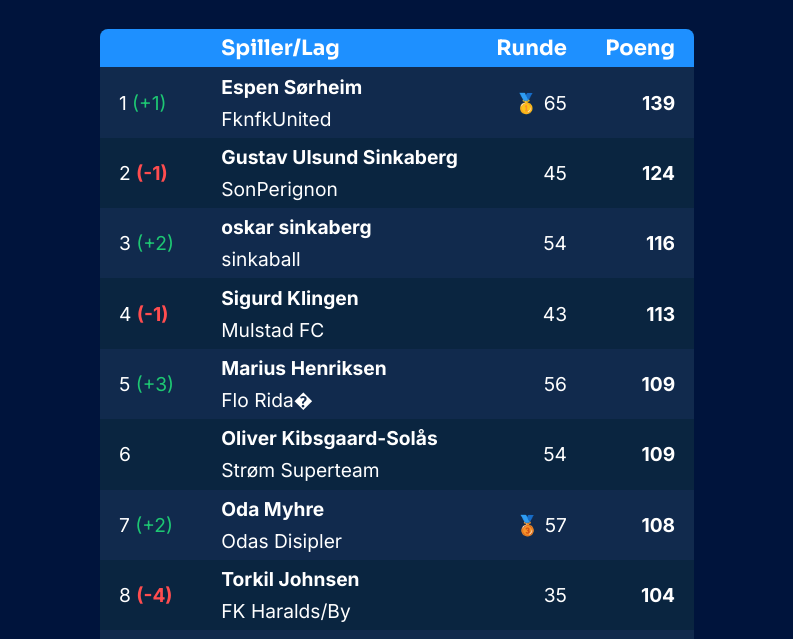
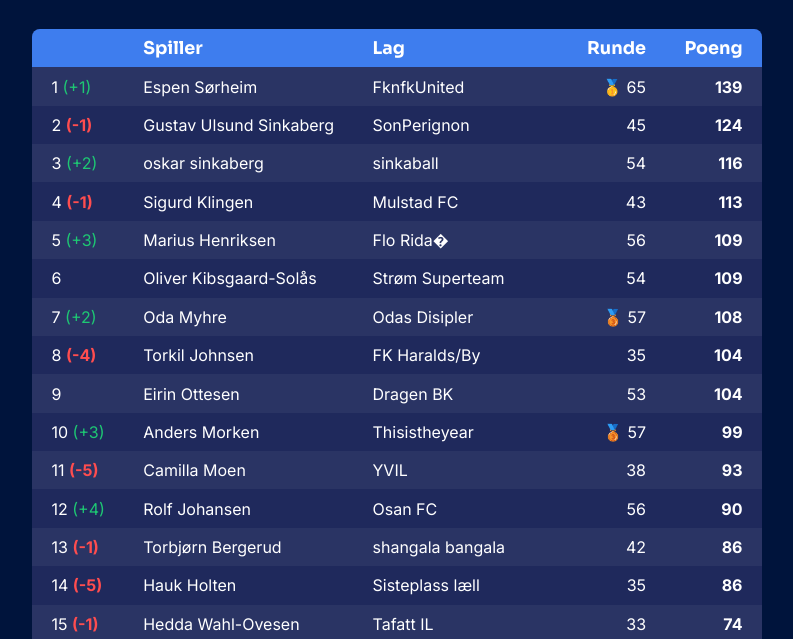
Before and after one commit to torkiljohnsen/live_fpl_league, a plain HTML site: page docs/index.html in a window 1280 px wide. Shown: the part 160-799 px from the top of the page, without its empty margins (243-1036 px from the left). Drawn offline with Linux system fonts and the light colour scheme.

Commit message:
Fix styling and layout

```diff
--- a/docs/index.html
+++ b/docs/index.html
@@ -18,7 +18,8 @@
             <table>
                 <tr>
                     <th class="rank_col"></th>
-                    <th class="player_col">Spiller/Lag</th>
+                    <th class="player_col">Spiller</th>
+                    <th class="entry_col">Lag</th>
                     <th class="round_col">Runde</th>
                     <th class="points_col">Poeng</th>
                 </tr>
@@ -32,7 +33,8 @@
 
 
                         </td>
-                        <td class="player_col"><span class="player_name">Espen Sørheim</span><br>FknfkUnited</td>
+                        <td class="player_col">Espen Sørheim</td>
+                        <td class="entry_col">FknfkUnited</td>
                         <td class="round_col">
                             🥇
                             <span class="round_score_value">65</span>
@@ -49,7 +51,8 @@
 
 
                         </td>
-                        <td class="player_col"><span class="player_name">Gustav Ulsund Sinkaberg</span><br>SonPerignon</td>
+                        <td class="player_col">Gustav Ulsund Sinkaberg</td>
+                        <td class="entry_col">SonPerignon</td>
                         <td class="round_col">
 
                             <span class="round_score_value">45</span>
@@ -66,7 +69,8 @@
 
 
                         </td>
-                        <td class="player_col"><span class="player_name">oskar sinkaberg</span><br>sinkaball</td>
+                        <td class="player_col">oskar sinkaberg</td>
+                        <td class="entry_col">sinkaball</td>
                         <td class="round_col">
 
                             <span class="round_score_value">54</span>
@@ -83,7 +87,8 @@
 
 
                         </td>
-                        <td class="player_col"><span class="player_name">Sigurd Klingen</span><br>Mulstad FC</td>
+                        <td class="player_col">Sigurd Klingen</td>
+                        <td class="entry_col">Mulstad FC</td>
                         <td class="round_col">
 
                             <span class="round_score_value">43</span>
@@ -100,7 +105,8 @@
 
 
                         </td>
-                        <td class="player_col"><span class="player_name">Marius Henriksen</span><br>Flo Rida�</td>
+                        <td class="player_col">Marius Henriksen</td>
+                        <td class="entry_col">Flo Rida�</td>
                         <td class="round_col">
 
                             <span class="round_score_value">56</span>
@@ -113,7 +119,8 @@
                             <span class="rank">6</span>
 
                         </td>
-                        <td class="player_col"><span class="player_name">Oliver Kibsgaard-Solås</span><br>Strøm Superteam</td>
+                        <td class="player_col">Oliver Kibsgaard-Solås</td>
+                        <td class="entry_col">Strøm Superteam</td>
                         <td class="round_col">
 
                             <span class="round_score_value">54</span>
@@ -130,7 +137,8 @@
 
 
                         </td>
-                        <td class="player_col"><span class="player_name">Oda Myhre</span><br>Odas Disipler</td>
+                        <td class="player_col">Oda Myhre</td>
+                        <td class="entry_col">Odas Disipler</td>
                         <td class="round_col">
                             🥉
                             <span class="round_score_value">57</span>
@@ -147,7 +155,8 @@
 
 
                         </td>
-                        <td class="player_col"><span class="player_name">Torkil Johnsen</span><br>FK Haralds/By</td>
+                        <td class="player_col">Torkil Johnsen</td>
+                        <td class="entry_col">FK Haralds/By</td>
                         <td class="round_col">
 
                             <span class="round_score_value">35</span>
@@ -160,7 +169,8 @@
                             <span class="rank">9</span>
 
                         </td>
-                        <td class="player_col"><span class="player_name">Eirin Ottesen</span><br>Dragen BK</td>
+                        <td class="player_col">Eirin Ottesen</td>
+                        <td class="entry_col">Dragen BK</td>
                         <td class="round_col">
 
                             <span class="round_score_value">53</span>
@@ -177,7 +187,8 @@
 
 
                         </td>
-                        <td class="player_col"><span class="player_name">Anders Morken</span><br>Thisistheyear</td>
+                        <td class="player_col">Anders Morken</td>
+                        <td class="entry_col">Thisistheyear</td>
                         <td class="round_col">
                             🥉
                             <span class="round_score_value">57</span>
@@ -194,7 +205,8 @@
 
 
                         </td>
-                        <td class="player_col"><span class="player_name">Camilla Moen</span><br>YVIL</td>
+                        <td class="player_col">Camilla Moen</td>
+                        <td class="entry_col">YVIL</td>
                         <td class="round_col">
 
                             <span class="round_score_value">38</span>
@@ -211,7 +223,8 @@
 
 
                         </td>
-                        <td class="player_col"><span class="player_name">Rolf Johansen</span><br>Osan FC</td>
+                        <td class="player_col">Rolf Johansen</td>
+                        <td class="entry_col">Osan FC</td>
                         <td class="round_col">
 
                             <span class="round_score_value">56</span>
@@ -228,7 +241,8 @@
 
 
                         </td>
-                        <td class="player_col"><span class="player_name">Torbjørn Bergerud</span><br>shangala bangala</td>
+                        <td class="player_col">Torbjørn Bergerud</td>
+                        <td class="entry_col">shangala bangala</td>
                         <td class="round_col">
 
                             <span class="round_score_value">42</span>
@@ -245,7 +259,8 @@
 
 
                         </td>
-                        <td class="player_col"><span class="player_name">Hauk Holten</span><br>Sisteplass læll</td>
+                        <td class="player_col">Hauk Holten</td>
+                        <td class="entry_col">Sisteplass læll</td>
                         <td class="round_col">
 
                             <span class="round_score_value">35</span>
@@ -262,7 +277,8 @@
 
 
                         </td>
-                        <td class="player_col"><span class="player_name">Hedda Wahl-Ovesen</span><br>Tafatt IL</td>
+                        <td class="player_col">Hedda Wahl-Ovesen</td>
+                        <td class="entry_col">Tafatt IL</td>
                         <td class="round_col">
 
                             <span class="round_score_value">33</span>
@@ -279,7 +295,8 @@
 
 
                         </td>
-                        <td class="player_col"><span class="player_name">Peder Eiden</span><br>Team Eiden med venna</td>
+                        <td class="player_col">Peder Eiden</td>
+                        <td class="entry_col">Team Eiden med venna</td>
                         <td class="round_col">
 
                             <span class="round_score_value">33</span>
@@ -292,7 +309,8 @@
                             <span class="rank">17</span>
 
                         </td>
-                        <td class="player_col"><span class="player_name">Ole Petter åsaune</span><br>Fjellvegen 8</td>
+                        <td class="player_col">Ole Petter åsaune</td>
+                        <td class="entry_col">Fjellvegen 8</td>
                         <td class="round_col">
                             🥈
                             <span class="round_score_value">60</span>
--- a/docs/style.css
+++ b/docs/style.css
@@ -14,7 +14,7 @@
 th.rank_col, td.rank_col {
 	text-align: left;
 }
-th.player_col, td.player_col {
+th.player_col, td.player_col, th.entry_col, td.entry_col {
 	text-align: left;
 }
 th.round_col, td.round_col {
@@ -29,6 +29,7 @@ body {
 	font-family: 'Inter', sans-serif;
 	margin: 0;
 	padding: 0;
+  font-size: 15px;
 }
 h1 {
 	font-family: 'Sora', sans-serif;
@@ -51,8 +52,8 @@ h1 {
 table {
 	margin: 2rem auto;
 	border-collapse: collapse;
-	font-size: 1.2rem;
-	background: #0A2540;
+	font-size: 1rem;
+	background: #1f295C;
 	border-radius: 8px;
 	overflow: hidden;
 	max-width: 95vw;
@@ -63,21 +64,21 @@ th, td {
 	line-height: 1rem;
 }
 th {
-	background: #1E90FF;
+	background: #3E7DEE;
 	color: #fff;
 	font-family: 'Sora', sans-serif;
 	font-size: 1.1em;
 }
+
 tr:nth-child(even) {
-	background: #112a4d;
+	background: rgba(255, 255, 255, 0.05);
 }
+/*
 tr:nth-child(odd) {
-	background: #0A2540;
+	background: #023493;
 }
-.player_name {
-	font-weight: bold;
-	display: block;
-}
+  */
+
 @media (max-width: 768px) {
 	table {
 		font-size: 1rem;
```
Also changed, not shown: template.html (+4 -2 lines), 1 other file.
